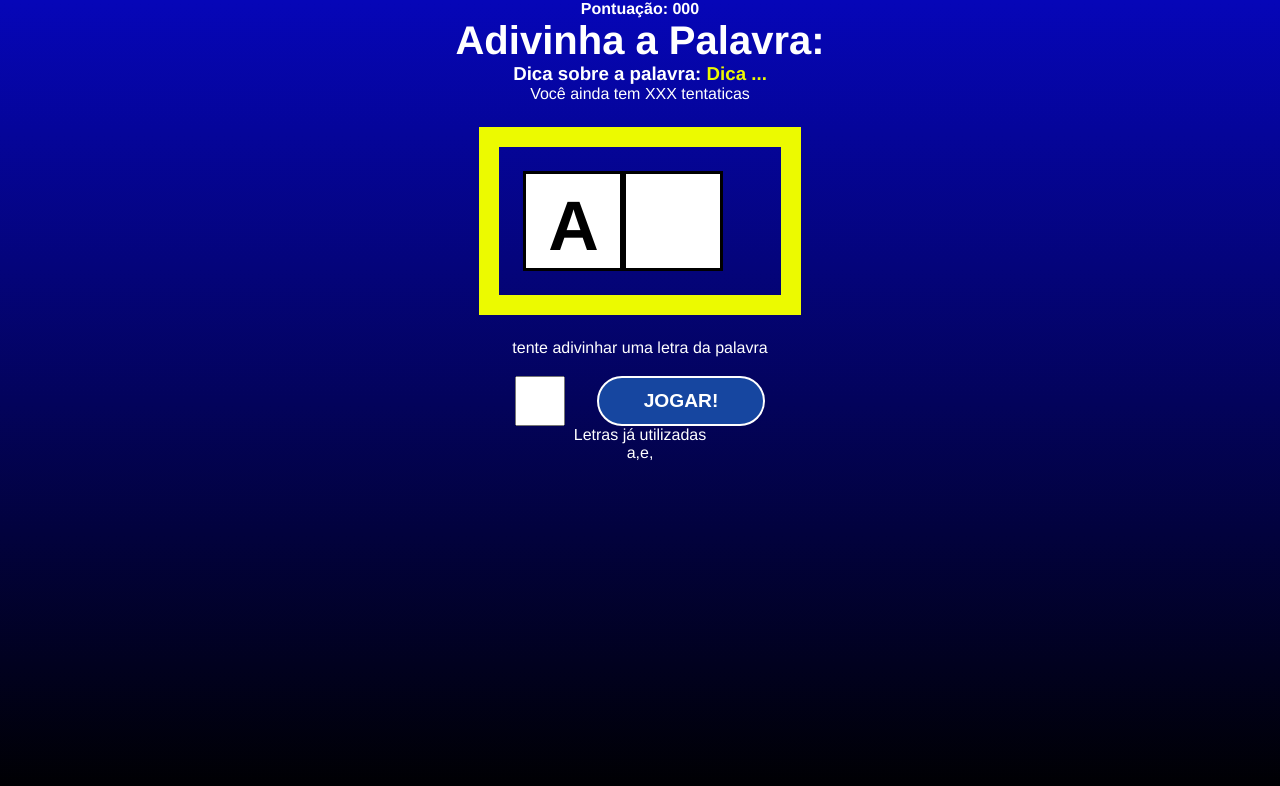
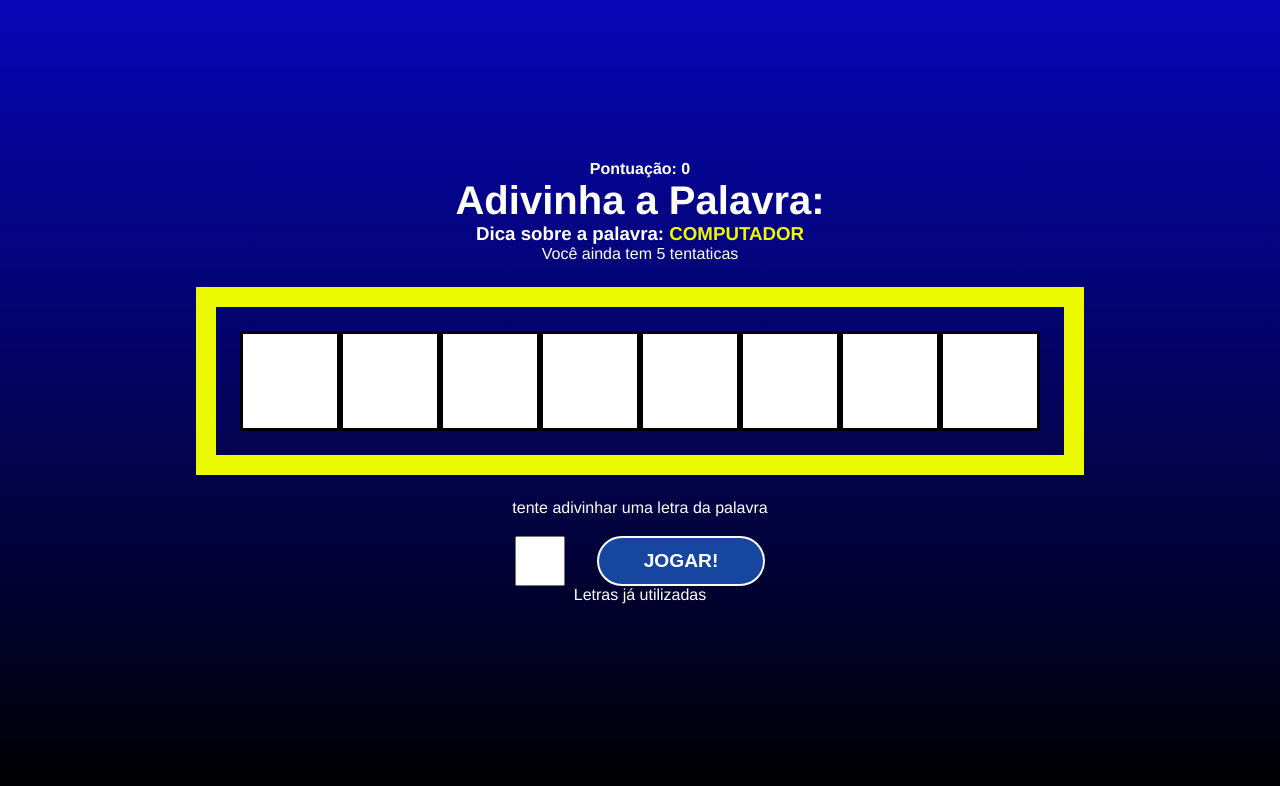
Before and after one commit to WellingtonSilva12/secret-word, a React (Vite) app: page / in a window 1280 px wide. Both pictures are taken after a click on the button "COMEÇAR O JOGO". Shown: the top 786 px of the page. Built offline with nearby package versions, Linux system fonts and the light colour scheme.

Commit message:
aply usestate and useRef

```diff
--- a/src/App.jsx
+++ b/src/App.jsx
@@ -57,13 +57,13 @@ function App() {
     // Fill states
     setPickedWord(word)
     setPickedCategory(category)
-    setLetters(letters)
+    setLetters(wordLetters)
 
     setGameStage(stages[1].name)
   }
 
-  const verifyLetter = () => {
-    setGameStage(stages[2].name)
+  const verifyLetter = letter => {
+    console.log(letter)
   }
 
   const retry = () => {
--- a/src/components/GameScreen.jsx
+++ b/src/components/GameScreen.jsx
@@ -1,6 +1,6 @@
-import React from 'react'
+import { useState, useRef } from 'react'
 import './StartScreen.css'
-import { Button } from './StylesComponents'
+import { Button, Wrapper } from './StylesComponents'
 
 const GameScreen = ({
   verifyLetter,
@@ -8,37 +8,68 @@ const GameScreen = ({
   pickedCategory,
   letters,
   guessedLetter,
-  wrongLetters,
+  wrongLetter,
   guesses,
   score
 }) => {
+  const [letter, setLetter] = useState('')
+
+  const letterInputRef = useRef(null)
+
+  const handleSubmit = e => {
+    e.preventDefault()
+
+    verifyLetter(letter)
+    setLetter('')
+
+    letterInputRef.current.focus()
+  }
+
   return (
+    <Wrapper>
       <div className="game">
         <p className="points">
-        <span>Pontuação: 000</span>
+          <span>Pontuação: {score}</span>
         </p>
         <h1>Adivinha a Palavra:</h1>
         <h3 className="tip">
-        Dica sobre a palavra: <span>Dica ...</span>
+          Dica sobre a palavra: <span>{pickedCategory}</span>
         </h3>
-      <p>Você ainda tem XXX tentaticas </p>
+        <p>Você ainda tem {guesses} tentaticas </p>
         <div className="wordContainer">
-        <span className="letter">A</span>
-        <span className="blankSquare"></span>
+          {letters.map((letter, i) =>
+            guessedLetter.includes(letter) ? (
+              <span className="letter" key={i}>
+                {letter}
+              </span>
+            ) : (
+              <span key={i} className="blankSquare"></span>
+            )
+          )}
         </div>
         <div className="letterContainer">
           <p>tente adivinhar uma letra da palavra</p>
-        <form>
-          <input type="text" name="letter" maxLength="1" required />
+          <form onSubmit={handleSubmit}>
+            <input
+              type="text"
+              name="letter"
+              maxLength="1"
+              required
+              onChange={e => setLetter(e.target.value)}
+              value={letter}
+              ref={letterInputRef}
+            />
             <Button>Jogar!</Button>
           </form>
         </div>
         <div className="wrongLettersContainer">
           <p>Letras já utilizadas</p>
-        <span>a,</span>
-        <span>e,</span>
+          {wrongLetter.map((letter, i) => (
+            <span key={i}> {letter}, </span>
+          ))}
         </div>
       </div>
+    </Wrapper>
   )
 }
 
--- a/src/components/StartScreen.css
+++ b/src/components/StartScreen.css
@@ -36,6 +36,7 @@
 
 .tip span {
   color: #ecfa00;
+  text-transform: uppercase;
 }
 
 .wordContainer {
```
Lines whose indentation alone changed are shown as unchanged.
